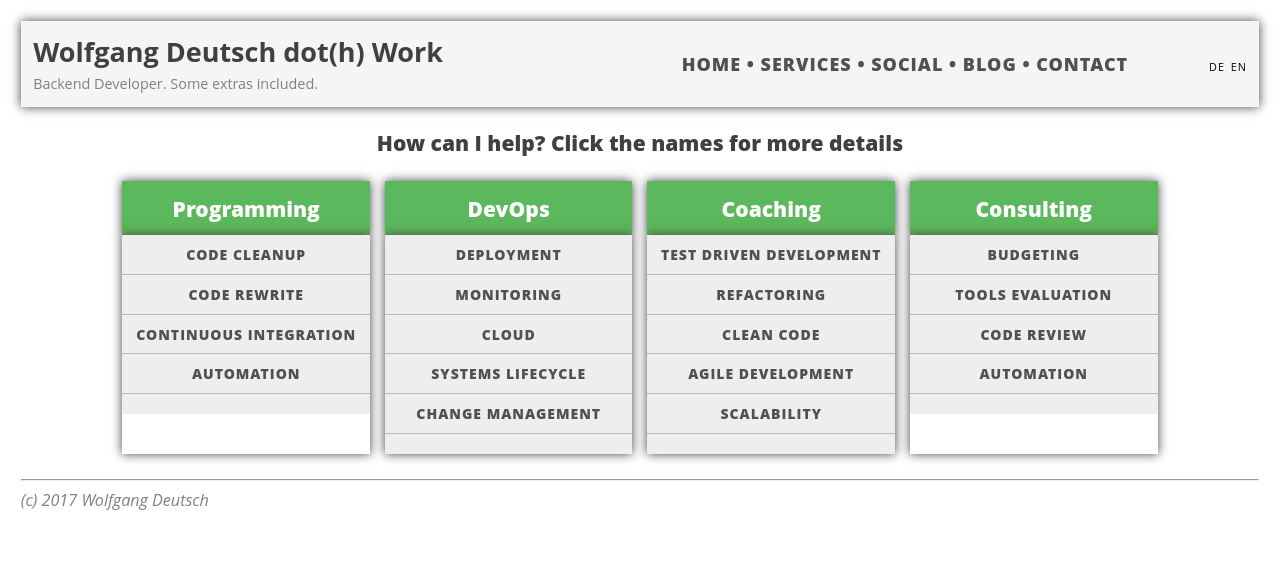
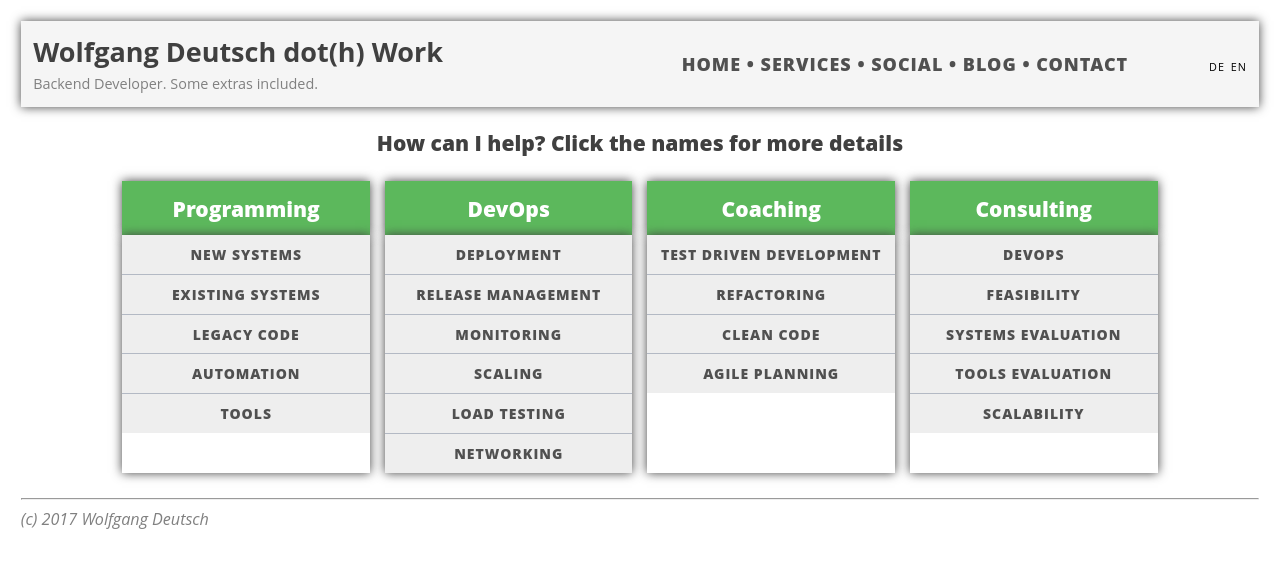
Before and after one commit to wolfgang-wdw/wolfgang-wdw.github.io, a Jekyll site: the page built from _pages/services_en.md, in a window 1280 px wide. Shown: the top 568 px of the page. Built offline with Jekyll 4.4.1, drawn with Linux system fonts in a browser that asks for light colours.

Commit message:
Fix loop generating service section rows

```diff
--- a/_config.yml
+++ b/_config.yml
@@ -28,33 +28,35 @@ services:
       - name: Programming
         id: code
         sections:
-          - Code cleanup
-          - Code rewrite
-          - Continuous Integration
+          - New Systems
+          - Existing Systems # extend, cleaup, rewrite, maintain
+          - Legacy Code
           - Automation
+          - Tools
       - name: DevOps
         id: operation
         sections:
           - Deployment
+          - Release Management
           - Monitoring
-          - Cloud
-          - Systems Lifecycle
-          - Change management
+          - Scaling
+          - Load Testing
+          - Networking
       - name: Coaching
         id: coaching
         sections:
           - Test Driven Development
           - Refactoring
           - Clean Code
-          - Agile Development
-          - Scalability
+          - Agile Planning
       - name: Consulting
         id: consulting
         sections:
-          - Budgeting
+          - DevOps
+          - Feasibility
+          - Systems Evaluation
           - Tools Evaluation
-          - Code Review
-          - Automation
+          - Scalability
     de:
       - name: Programmierung
         id: code
--- a/_includes/services.html
+++ b/_includes/services.html
@@ -8,8 +8,8 @@
     {% for service in site.services.languages[page.lang] %}
     <div class="service-table-cell">
       <ul>
-      {% assign num_sections = service.sections | size %}
-      {% for i in (0..num_sections) %}
+      {% assign max_section_index = service.sections | size | minus: 1 %}
+      {% for i in (0..max_section_index) %}
         {% assign section = service.sections[i] %}
         {% assign href_base = site.services.links[service.id][i] %}
         {% assign full_href = '/services/'
```
